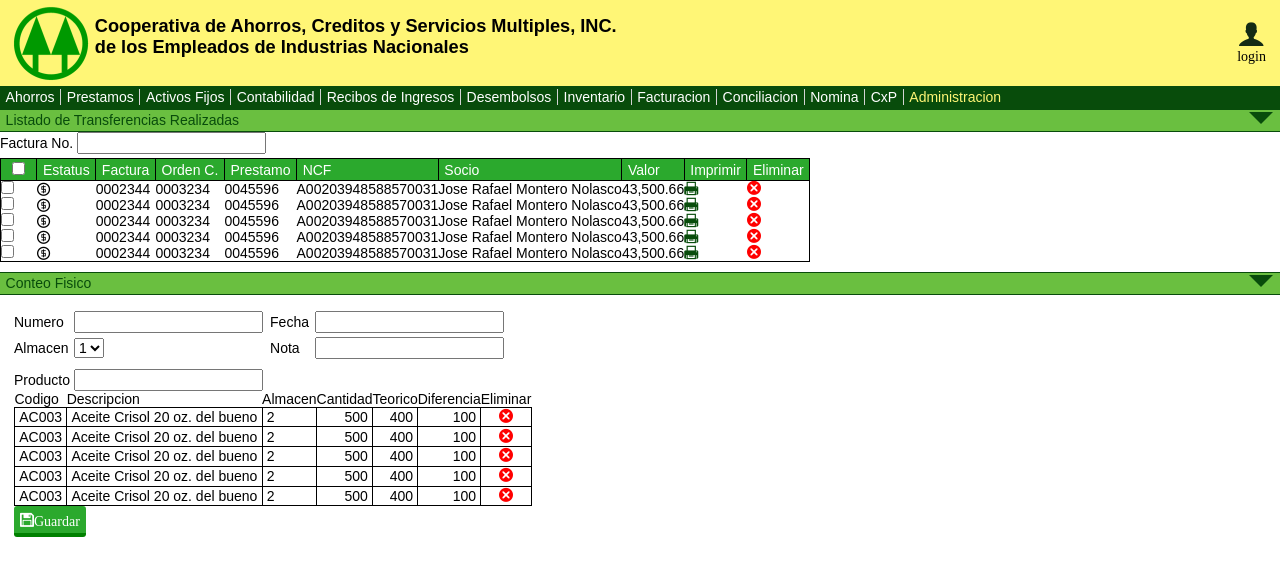
After one commit to ACGM/acsystem, a Django app: page /inventario/transferencia in a window 1280 px wide. The commit adds this page. Shown: the top 576 px of the page. Run offline with Django 3.2, Linux system fonts and the light colour scheme.

Commit message:
Diseño de pantalla Transferencia Inventario en un 75%

```diff
--- a/acgm/static/stylus/estilos.styl
+++ b/acgm/static/stylus/estilos.styl
@@ -1450,3 +1450,5 @@ footer
 				padding-right .5em
 			&:last-child
 				padding-bottom .3em
+
+//TRANSFERENCIA INVENTARIO
--- a/acgm/urls.py
+++ b/acgm/urls.py
@@ -5,7 +5,7 @@ from rest_framework import routers
 #Vistas
 from fondoscajas.views import DesembolsoView
 from nominacoop.views import NominaView
-from inventario.views import InventarioView
+from inventario.views import InventarioView, TransferenciaInvView
 from facturacion.views import FacturacionView
 from prestamos.views import NotaDeDebitoView, NotaDeCreditoView, MaestraPrestamosView, \
                             DesembolsoPrestamosView, SolicitudPrestamoView
@@ -36,6 +36,7 @@ urlpatterns = patterns('',
     url(r'^desembolso/$', DesembolsoView.as_view(), name='Desembolso'),
     url(r'^nomina/$', NominaView.as_view(), name='Nomina'),
     url(r'^inventario/$', InventarioView.as_view(), name='Inventario'),
+    url(r'^inventario/transferencia$', TransferenciaInvView.as_view(), name='Transferencia Inventario'),
     url(r'^facturacion/$', FacturacionView.as_view(), name='Facturacion'),
     url(r'^prestamos/nd/$', NotaDeDebitoView.as_view(), name='Nota de Debito'),
     url(r'^prestamos/nc/$', NotaDeCreditoView.as_view(), name='Nota de Credito'),
--- /dev/null
+++ b/inventario/templates/transferenciainv.html
@@ -0,0 +1,213 @@
+{% extends "base.html" %}
+
+{% block title %} Transferencia Inventario {% endblock title %}
+
+{% block content %}
+
+</style>
+
+
+	<div class="TransferenciaInv">
+
+		<div class="sub-menu" ng-controller="transferenciaInv">
+				Listado de Transferencias Realizadas
+			<a class="DownArrow" href="#"></a>
+		</div>
+
+		<section class="listado-reg-transferencias">
+			<span> Factura No. </span>
+			<input type="text" id="FacturaNo">
+
+			<table class="listado-table">
+				<tr class="listado-table-header">
+					<td><input type="checkbox"> </td>
+					<td>Estatus</td>
+					<td>Factura</td>
+					<td>Orden C.</td>
+					<td>Prestamo</td>
+					<td>NCF</td>
+					<td>Socio</td>
+					<td>Valor</td>
+					<td>Imprimir</td>
+					<td>Eliminar</td>
+				</tr>
+
+				<tr class="listado-transferencias-detail">
+					<td><input type="checkbox"> </td>
+					<td class="icon-coin"></td>
+					<td>0002344</td>
+					<td>0003234</td>
+					<td>0045596</td>
+					<td>A00203948588570031</td>
+					<td>Jose Rafael Montero Nolasco</td>
+					<td>43,500.66</td>
+					<td><a href="#" class="icon-printer imprimir-factura"></a> </td>
+					<td><a href="#" class="icon-delete icon-eliminar"></a> </td>
+				</tr>
+				<tr class="listado-transferencias-detail">
+					<td><input type="checkbox"> </td>
+					<td class="icon-coin"></td>
+					<td>0002344</td>
+					<td>0003234</td>
+					<td>0045596</td>
+					<td>A00203948588570031</td>
+					<td>Jose Rafael Montero Nolasco</td>
+					<td>43,500.66</td>
+					<td><a href="#" class="icon-printer imprimir-factura"></a> </td>
+					<td><a href="#" class="icon-delete icon-eliminar"></a> </td>
+				</tr>
+				<tr class="listado-transferencias-detail">
+					<td><input type="checkbox"> </td>
+					<td class="icon-coin"></td>
+					<td>0002344</td>
+					<td>0003234</td>
+					<td>0045596</td>
+					<td>A00203948588570031</td>
+					<td>Jose Rafael Montero Nolasco</td>
+					<td>43,500.66</td>
+					<td><a href="#" class="icon-printer imprimir-factura"></a> </td>
+					<td><a href="#" class="icon-delete icon-eliminar"></a> </td>
+				</tr>
+				<tr class="listado-transferencias-detail">
+					<td><input type="checkbox"> </td>
+					<td class="icon-coin"></td>
+					<td>0002344</td>
+					<td>0003234</td>
+					<td>0045596</td>
+					<td>A00203948588570031</td>
+					<td>Jose Rafael Montero Nolasco</td>
+					<td>43,500.66</td>
+					<td><a href="#" class="icon-printer imprimir-factura"></a> </td>
+					<td><a href="#" class="icon-delete icon-eliminar"></a> </td>
+				</tr>
+				<tr class="listado-transferencias-detail">
+					<td><input type="checkbox"> </td>
+					<td class="icon-coin"></td>
+					<td>0002344</td>
+					<td>0003234</td>
+					<td>0045596</td>
+					<td>A00203948588570031</td>
+					<td>Jose Rafael Montero Nolasco</td>
+					<td>43,500.66</td>
+					<td><a href="#" class="icon-printer imprimir-factura"></a> </td>
+					<td><a href="#" class="icon-delete icon-eliminar"></a> </td>
+				</tr>
+			</table>
+
+		</section>
+
+		<!--CONTEO FISICO-->
+		<div class="sub-menu">
+				Conteo Fisico
+			<a class="DownArrow" href="#"></a>
+		</div>
+
+		<section class="data-entry-section">
+			<div class="data-entry-transf-header">
+
+				<table class="data-entry-header-table">
+					<tr>
+						<td>Numero</td>
+						<td> <input type="text"> </td>
+						<td>Fecha</td>
+						<td> <input type="text"> </td>
+
+					</tr>
+					<tr>
+						<td>Almacen</td>
+						<td>
+							<select name="almacen" id="almacen">
+								<option value="1">1</option>
+								<option value="2">2</option>
+								<option value="3">3</option>
+								<option value="4">4</option>
+							</select>
+						</td>
+						<td>Nota</td>
+						<td> <input type="text"> </td>
+
+					</tr>
+				</table>
+
+				<div class="producto-find">
+					<span>Producto</span>
+					<input type="text">
+
+				</div>
+
+
+				<section class="productos-section-transf">
+					<table class="productos-table-transf">
+						<tr class="productos-table-header-transf">
+							<td>Codigo</td>
+							<td>Descripcion</td>
+							<td>Almacen</td>
+							<td>Cantidad</td>
+							<td>Teorico</td>
+							<td>Diferencia</td>
+							<td>Eliminar</td>
+						</tr>
+						<tr class="productos-table-detail">
+							<td>AC003</td>
+							<td>Aceite Crisol 20 oz. del bueno</td>
+							<td>2</td>
+							<td>500</td>
+							<td>400</td>
+							<td>100</td>
+							<td><a class="icon-delete icon-eliminar" href=""></a></td>
+						</tr>
+						<tr class="productos-table-detail">
+							<td>AC003</td>
+							<td>Aceite Crisol 20 oz. del bueno</td>
+							<td>2</td>
+							<td>500</td>
+							<td>400</td>
+							<td>100</td>
+							<td><a class="icon-delete icon-eliminar" href=""></a></td>
+						</tr>
+						<tr class="productos-table-detail">
+							<td>AC003</td>
+							<td>Aceite Crisol 20 oz. del bueno</td>
+							<td>2</td>
+							<td>500</td>
+							<td>400</td>
+							<td>100</td>
+							<td><a class="icon-delete icon-eliminar" href=""></a></td>
+						</tr>
+						<tr class="productos-table-detail">
+							<td>AC003</td>
+							<td>Aceite Crisol 20 oz. del bueno</td>
+							<td>2</td>
+							<td>500</td>
+							<td>400</td>
+							<td>100</td>
+							<td><a class="icon-delete icon-eliminar" href=""></a></td>
+						</tr>
+						<tr class="productos-table-detail">
+							<td>AC003</td>
+							<td>Aceite Crisol 20 oz. del bueno</td>
+							<td>2</td>
+							<td>500</td>
+							<td>400</td>
+							<td>100</td>
+							<td><a class="icon-delete icon-eliminar" href=""></a></td>
+						</tr>
+					</table>
+
+
+					<button class="icon-save Boton boton-guarda-transf">Guardar</button>
+				</section>
+
+			</div>
+		</section>
+
+
+
+		</div>
+
+
+	</div>
+
+
+
+{% endblock content %}
--- a/inventario/views.py
+++ b/inventario/views.py
@@ -6,3 +6,8 @@ from django.views.generic import TemplateView
 class InventarioView(TemplateView):
 
 	template_name = 'inventario.html'
+
+
+class TransferenciaInvView(TemplateView):
+
+	template_name = 'transferenciainv.html'
--- a/nominacoop/static/js/nomina.js
+++ b/nominacoop/static/js/nomina.js
@@ -1,18 +1,32 @@
 (function () {
 
   angular.module('cooperativa.nomina', [])
-    .controller('GeneraNominaCtrl', ['$scope','$window', function ($scope, $window) {
 
-      $scope.mostrarGN = function() {
-        if($window.sessionStorage.getItem('GN') == 'true'){
-          $window.sessionStorage.setItem('GN', 'false');
-          $scope.mostrar = 'false';
-        }
-        else {
-          $window.sessionStorage.setItem('GN', 'true');
-          $scope.mostrar = 'true';
-        }
-        return $scope.mostrar;
+
+
+    .controller('GeneraNominaCtrl', ['$scope', function ($scope) {
+      $scope.showGN = true;
+
+      // Mostrar/Ocultar panel de Generar Nomina
+      $scope.toggleGN = function() {
+        $scope.showGN = !$scope.showGN;
       }
-    }]);
+
+    }])
+
+    .controller('ConsultarNominaCtrl', ['$scope', function ($scope) {
+      $scope.showCN = true;
+
+      // Mostrar/Ocultar panel de Consultar Nomina
+      $scope.toggleCN = function() {
+        $scope.showCN = !$scope.showCN;
+      }
+
+    }])
+
+    .controller('DetalleNominaCtrl', ['$scope', function ($scope) {
+
+
+    }])
+
 })();
```
Also changed, not shown: nominacoop/templates/nomina.html (+19 -6 lines), acgm/static/images/logoCoop.png, 2 other files.
